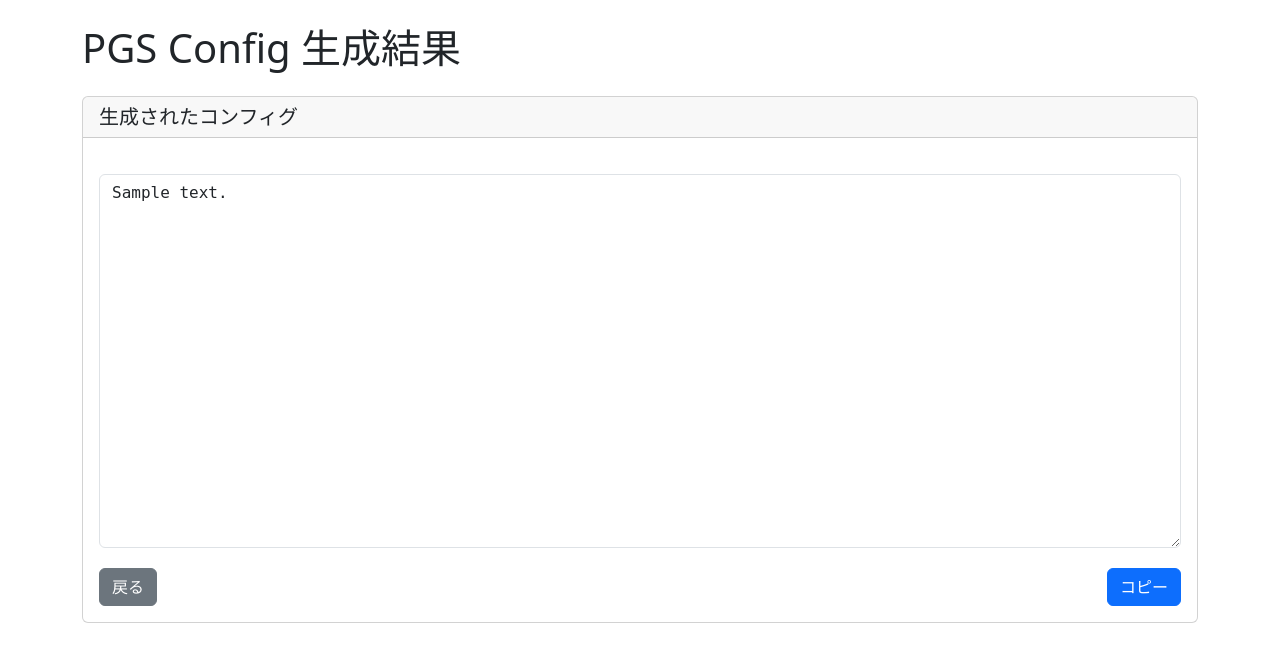
After one commit to manabuishii/imputation-server-ui, a Flask app: template templates/pgs_config.html in a window 1280 px wide. The commit adds this page. Shown: the top 662 px of the page. Run offline with Flask 3, Linux system fonts and the light colour scheme; the template is opened without the code that fills it: most values are stand-ins (such as "Sample title", 1, 10 or a date in 2020); some libraries are stand-ins or nearby versions.

Commit message:
feat: Add PGS config generation functionality
- Add new route /pgs/generate-config to handle form submission
- Create new template pgs_config.html to display generated config
- Update pgs.html to submit selected IDs to config generation endpoint
- Format config output in YAML style for easy consumption

```diff
--- a/app.py
+++ b/app.py
@@ -154,6 +154,41 @@ def save_to_cache(data, cache_file=CACHE_FILE):
 @app_blueprint.route("/pgs")
 def pgs():
     return render_template("pgs.html")
+
+
+@app_blueprint.route("/pgs/generate-config", methods=["POST"])
+def generate_pgs_config():
+    """Generate PGS configuration based on submitted parameters."""
+    # Get the JSON data from the request
+    data = request.json
+
+    # Extract the parameters
+    pgs_ids = data.get("pgs_ids", [])
+    pgp_ids = data.get("pgp_ids", [])
+    efo_ids = data.get("efo_ids", [])
+    run_id = data.get("run_id", "")
+
+    # Create a formatted string representation of the parameters
+    config_content = "# PGS Configuration\n\n"
+    config_content += f"run_id: {run_id}\n\n"
+
+    if pgs_ids:
+        config_content += "pgs_ids:\n"
+        for pgs_id in pgs_ids:
+            config_content += f"  - {pgs_id}\n"
+
+    if pgp_ids:
+        config_content += "\npgp_ids:\n"
+        for pgp_id in pgp_ids:
+            config_content += f"  - {pgp_id}\n"
+
+    if efo_ids:
+        config_content += "\nefo_ids:\n"
+        for efo_id in efo_ids:
+            config_content += f"  - {efo_id}\n"
+
+    # Render the template with the config content
+    return render_template("pgs_config.html", config_content=config_content)
 
 
 @app_blueprint.route("/api/pgs-catalog", methods=["GET"])
--- /dev/null
+++ b/templates/pgs_config.html
@@ -0,0 +1,67 @@
+<!DOCTYPE html>
+<html lang="ja">
+<head>
+    <meta charset="UTF-8">
+    <meta name="viewport" content="width=device-width, initial-scale=1.0">
+    <title>PGS Config 生成結果</title>
+    <!-- Bootstrap CSS -->
+    <link href="https://cdnjs.cloudflare.com/ajax/libs/bootstrap/5.3.0/css/bootstrap.min.css" rel="stylesheet">
+    <style>
+        .config-container {
+            margin-top: 20px;
+            margin-bottom: 20px;
+        }
+        textarea {
+            font-family: monospace;
+        }
+    </style>
+</head>
+<body>
+    <div class="container mt-4">
+        <h1 class="mb-4">PGS Config 生成結果</h1>
+
+        <div class="card mb-4">
+            <div class="card-header">
+                <h5 class="mb-0">生成されたコンフィグ</h5>
+            </div>
+            <div class="card-body">
+                <div class="config-container">
+                    <textarea class="form-control" id="config-textarea" rows="15" readonly>{{ config_content }}</textarea>
+                </div>
+                <div class="d-flex justify-content-between mt-3">
+                    <a href="/pgs" class="btn btn-secondary">戻る</a>
+                    <button id="copy-btn" class="btn btn-primary">コピー</button>
+                </div>
+            </div>
+        </div>
+    </div>
+
+    <!-- Bootstrap JS -->
+    <script src="https://cdnjs.cloudflare.com/ajax/libs/bootstrap/5.3.0/js/bootstrap.bundle.min.js"></script>
+    <!-- jQuery -->
+    <script src="https://cdnjs.cloudflare.com/ajax/libs/jquery/3.6.0/jquery.min.js"></script>
+
+    <script>
+        $(document).ready(function() {
+            // コピーボタンの機能
+            $('#copy-btn').click(function() {
+                const textarea = document.getElementById('config-textarea');
+                textarea.select();
+                document.execCommand('copy');
+
+                // コピー成功メッセージ
+                const alertDiv = $('<div class="alert alert-success alert-dismissible fade show mt-3" role="alert">')
+                    .text('コンフィグをクリップボードにコピーしました')
+                    .append('<button type="button" class="btn-close" data-bs-dismiss="alert" aria-label="Close"></button>');
+
+                $('.config-container').after(alertDiv);
+
+                // 3秒後に自動的に閉じる
+                setTimeout(() => {
+                    alertDiv.alert('close');
+                }, 3000);
+            });
+        });
+    </script>
+</body>
+</html>
```
Also changed, not shown: templates/pgs.html (+26 -18 lines).
